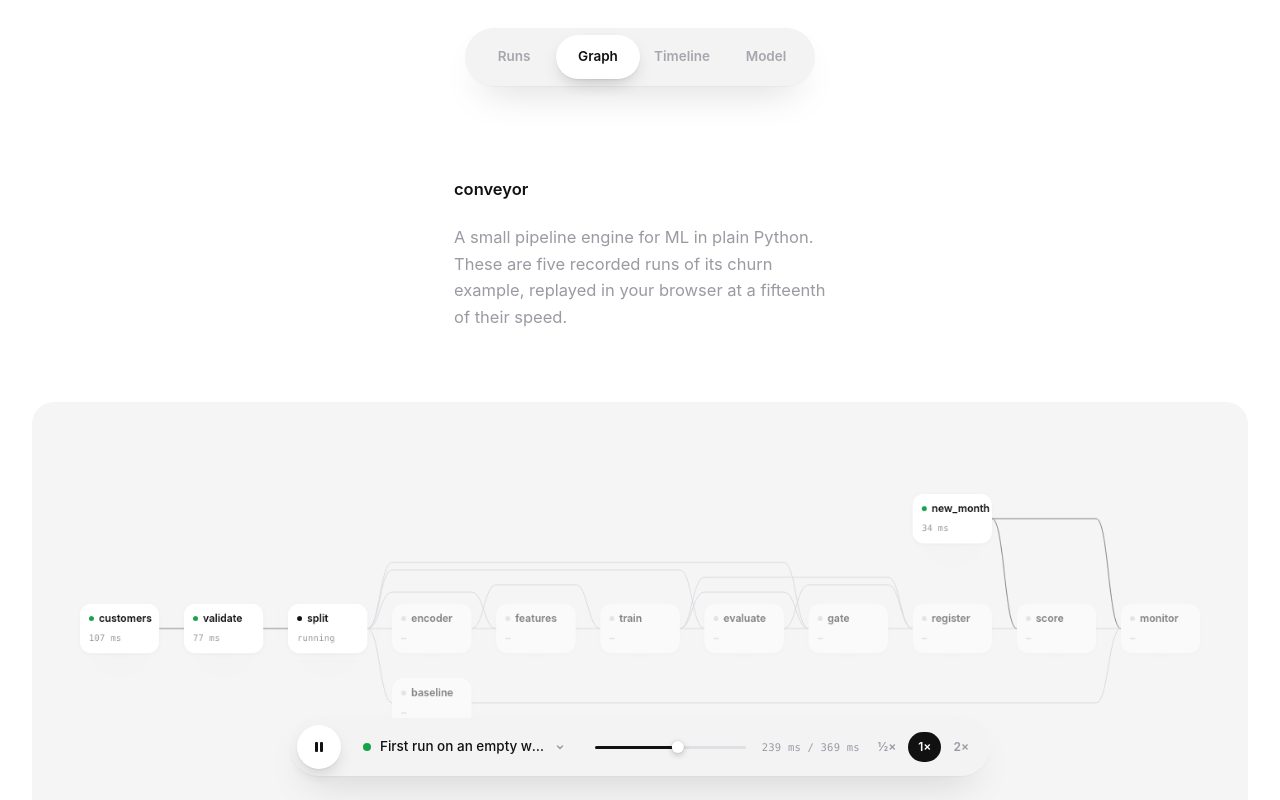
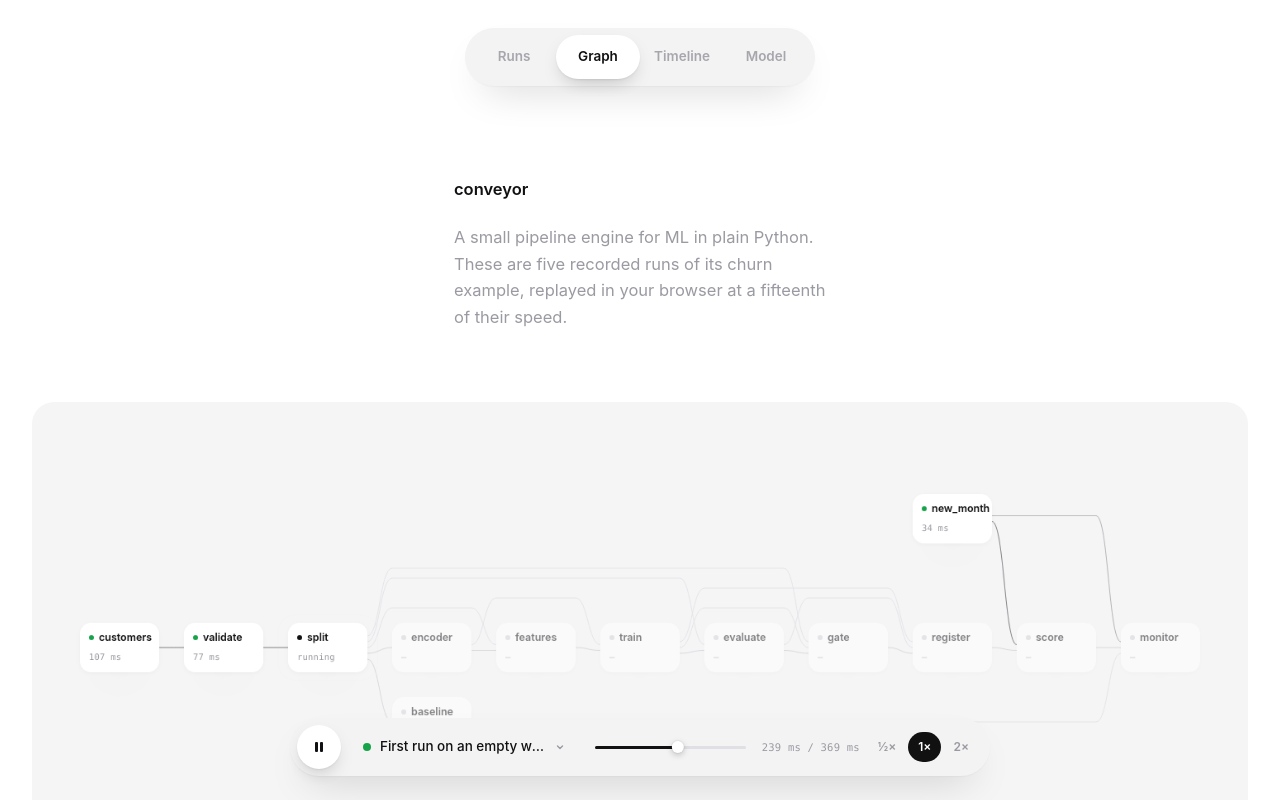
Before and after one commit to Stxqq/conveyor, a website with bundled scripts: page conveyor/ui/static/index.html in a window 1280 px wide. Shown: the top 800 px of the page. Built offline with nearby package versions, Linux system fonts and the light colour scheme; files whose address does not match are found by name; a web font is replaced by a local one.

Commit message:
ui: fan edges out where they meet a node, draw skip lanes quieter

```diff
--- a/conveyor/ui/static/js/graph.js
+++ b/conveyor/ui/static/js/graph.js
@@ -91,7 +91,7 @@ export class GraphView {
     this.edgeLayer.setAttribute("height", height);
 
     this.#edges = this.#layout.edges.map((e) => {
-      const g = svg("g", { class: "edge" });
+      const g = svg("g", { class: e.route === "direct" ? "edge" : "edge is-lane" });
       g.append(svg("path", { d: e.d, class: "edge-base" }), svg("path", { d: e.d, class: "edge-ink" }));
       this.edgeLayer.append(g);
       return { ...e, root: g, path: g.lastChild };
--- a/conveyor/ui/static/js/layout.js
+++ b/conveyor/ui/static/js/layout.js
@@ -9,8 +9,10 @@
 export const NODE = { w: 96, h: 60 };
 const GAP_X = 30;
 const GAP_Y = 30;
-const LANE = 9;
-const LANE_PAD = 14;
+const LANE = 12;
+const LANE_PAD = 18;
+// Edges meeting at a node spread out by this much instead of landing on one point.
+const PORT = 7;
 
 export function layoutGraph(graph, pad = { x: 24, y: 24 }) {
   const order = topological(graph);
@@ -106,16 +108,31 @@ export function layoutGraph(graph, pad = { x: 24, y: 24 }) {
   }
 
   for (const e of edges) {
+    if (e.route === "lane") e.ly = rowTop.get(e.channel) - LANE_PAD - e.lane * LANE;
+  }
+  // Ports are ordered by where the edge comes from or heads to, top to bottom,
+  // so the fanned-out ends don't cross each other.
+  const heading = (e, end) => {
+    if (e.route === "lane") return e.ly;
+    if (e.route === "along-source") return nodes.get(e.from).cy;
+    if (e.route === "along-target") return nodes.get(e.to).cy;
+    return nodes.get(end).cy;
+  };
+  fan(edges, "to", "dyIn", (e) => heading(e, e.from));
+  fan(edges, "from", "dyOut", (e) => heading(e, e.to));
+
+  for (const e of edges) {
     const s = nodes.get(e.from);
     const t = nodes.get(e.to);
     const x1 = s.x + NODE.w;
     const x2 = t.x;
-    if (e.route === "direct") e.d = curve(x1, s.cy, x2, t.cy);
-    else if (e.route === "along-source") e.d = `M${x1} ${s.cy}H${x2 - GAP_X}` + tail(x2 - GAP_X, s.cy, x2, t.cy);
-    else if (e.route === "along-target") e.d = `M${x1} ${s.cy}` + tail(x1, s.cy, x1 + GAP_X, t.cy) + `H${x2}`;
+    const y1 = s.cy + e.dyOut;
+    const y2 = t.cy + e.dyIn;
+    if (e.route === "direct") e.d = curve(x1, y1, x2, y2);
+    else if (e.route === "along-source") e.d = `M${x1} ${y1}H${x2 - GAP_X}` + tail(x2 - GAP_X, y1, x2, y2);
+    else if (e.route === "along-target") e.d = `M${x1} ${y1}` + tail(x1, y1, x1 + GAP_X, y2) + `H${x2}`;
     else {
-      const ly = rowTop.get(e.channel) - LANE_PAD - e.lane * LANE;
-      e.d = `M${x1} ${s.cy}` + tail(x1, s.cy, x1 + GAP_X, ly) + `H${x2 - GAP_X}` + tail(x2 - GAP_X, ly, x2, t.cy);
+      e.d = `M${x1} ${y1}` + tail(x1, y1, x1 + GAP_X, e.ly) + `H${x2 - GAP_X}` + tail(x2 - GAP_X, e.ly, x2, y2);
     }
   }
 
@@ -126,6 +143,15 @@ export function layoutGraph(graph, pad = { x: 24, y: 24 }) {
     width: pad.x * 2 + layers * NODE.w + (layers - 1) * GAP_X,
     height: y + pad.y,
   };
+}
+
+function fan(edges, end, key, order) {
+  const groups = new Map();
+  for (const e of edges) groups.set(e[end], [...(groups.get(e[end]) ?? []), e]);
+  for (const group of groups.values()) {
+    group.sort((a, b) => order(a) - order(b) || a.b - a.a - (b.b - b.a));
+    group.forEach((e, i) => (e[key] = (i - (group.length - 1) / 2) * PORT));
+  }
 }
 
 function curve(x1, y1, x2, y2) {
--- a/conveyor/ui/static/style.css
+++ b/conveyor/ui/static/style.css
@@ -174,6 +174,8 @@ a.f-value:hover { color: var(--ink); }
   transition: opacity .6s var(--ease);
 }
 .edge.is-carried .edge-ink { opacity: 1; }
+.edge.is-lane .edge-base { stroke: #e4e4e8; }
+.edge.is-lane:not(.hot) .edge-ink { stroke: rgba(17, 17, 19, .22); }
 .focusing .edge:not(.hot) { opacity: .25; }
 .edge.hot .edge-ink { opacity: 1; stroke: rgba(17, 17, 19, .85); }
 .packet { fill: var(--ink); }
```
